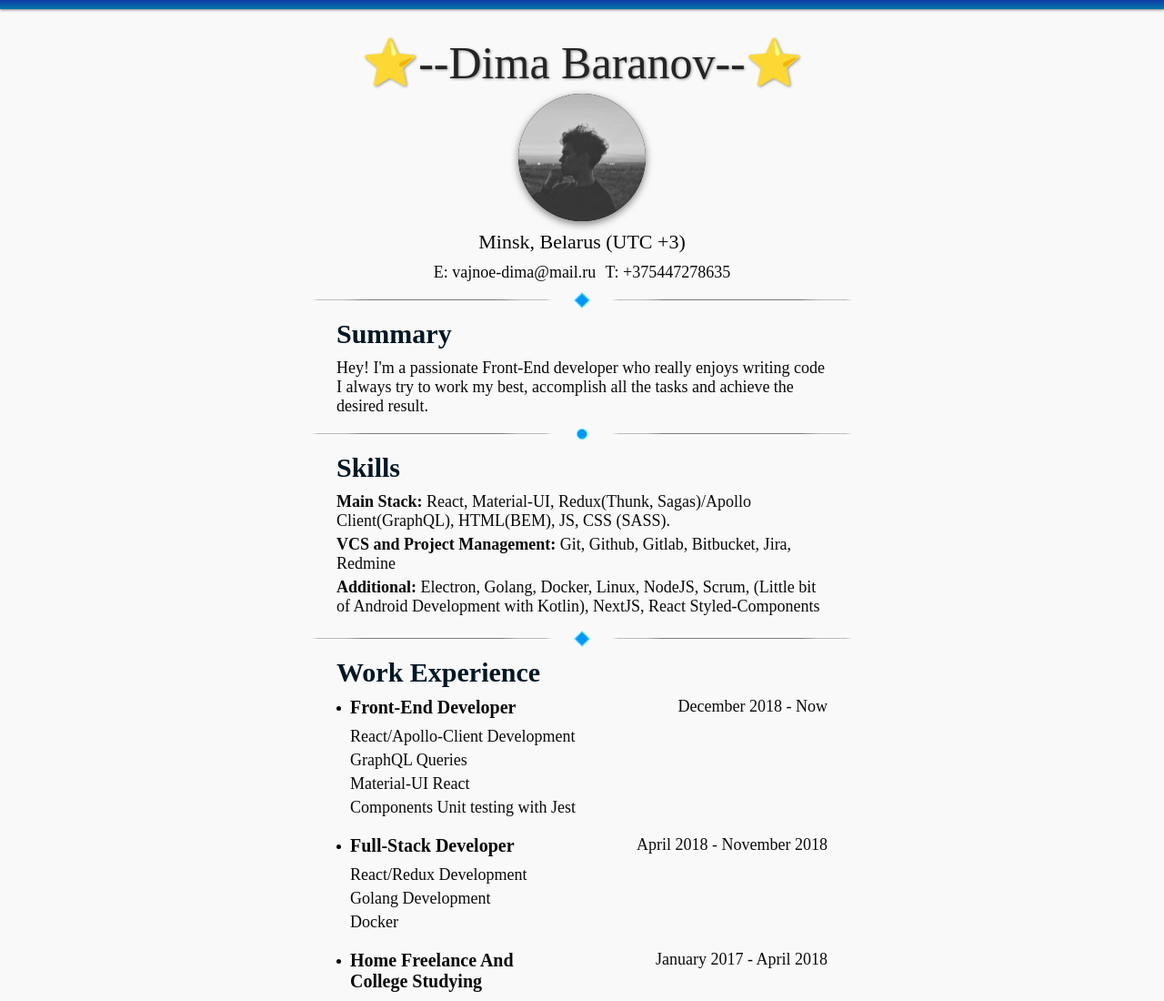
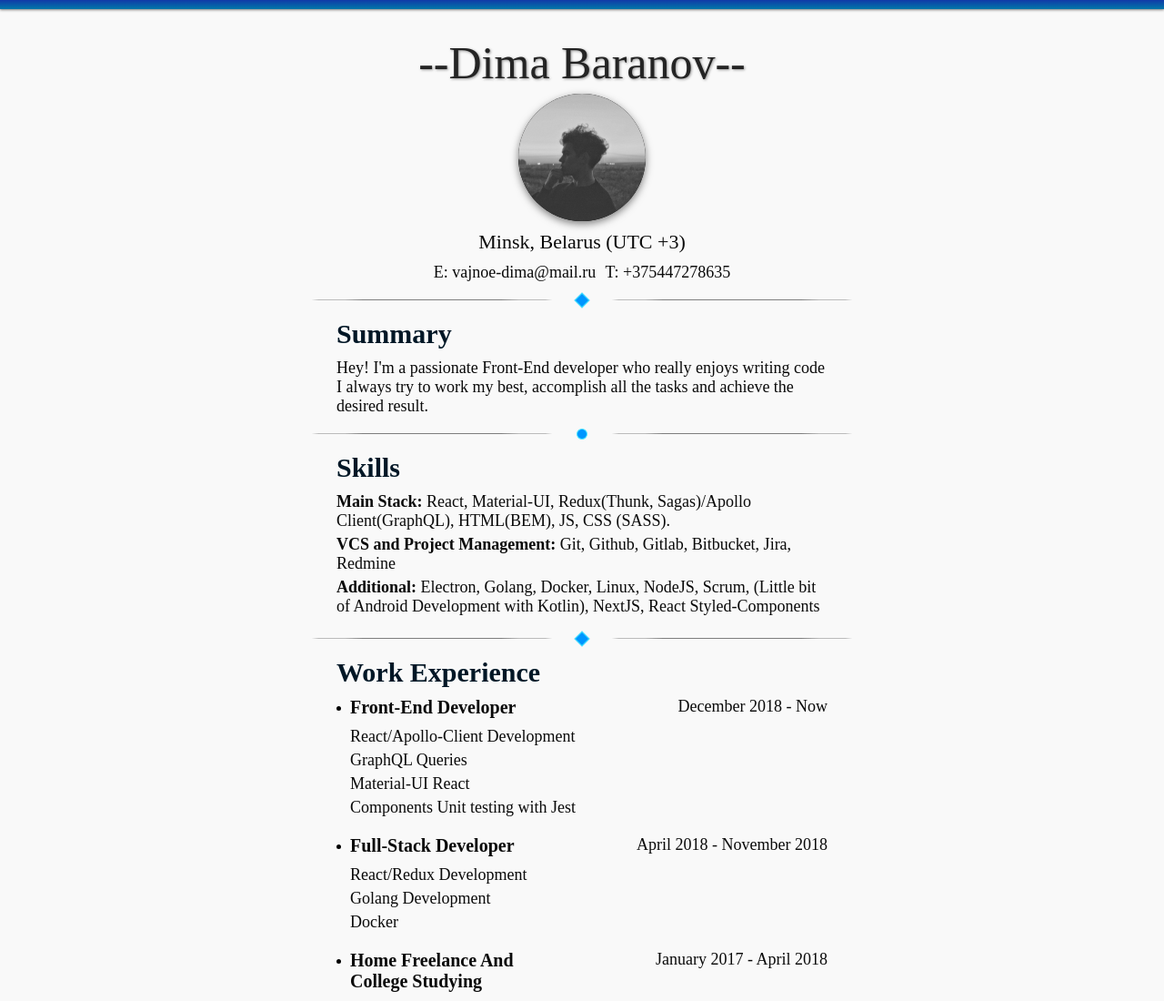
Before and after one commit to dima24kmagic/CV, a website: page index.html in a window 1280 px wide. Shown: the top 1100 px of the page at 91% size. Drawn offline with Linux system fonts and the light colour scheme.

Commit message:
feat(start): remove start XD

```diff
--- a/index.html
+++ b/index.html
@@ -14,7 +14,7 @@
 	<div class='line mb-1'></div>
 
 	<div class='intro w-70 block'>
-		<div class='intro__name'>⭐--Dima Baranov--⭐</div>
+		<div class='intro__name'>--Dima Baranov--</div>
 		<div class='intro__pic'>
 			<img src='./static/img/my-pic.jpg' alt=''>
 		</div>
```
